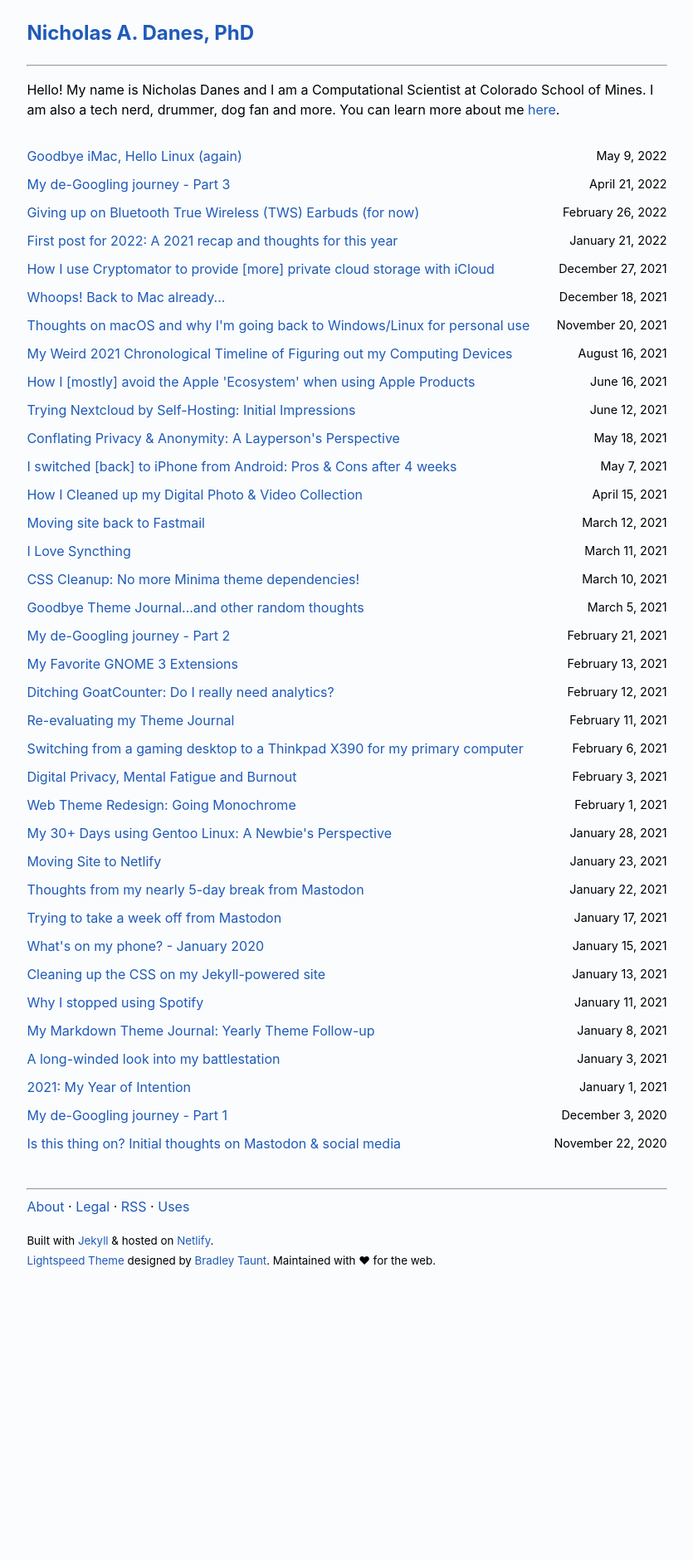
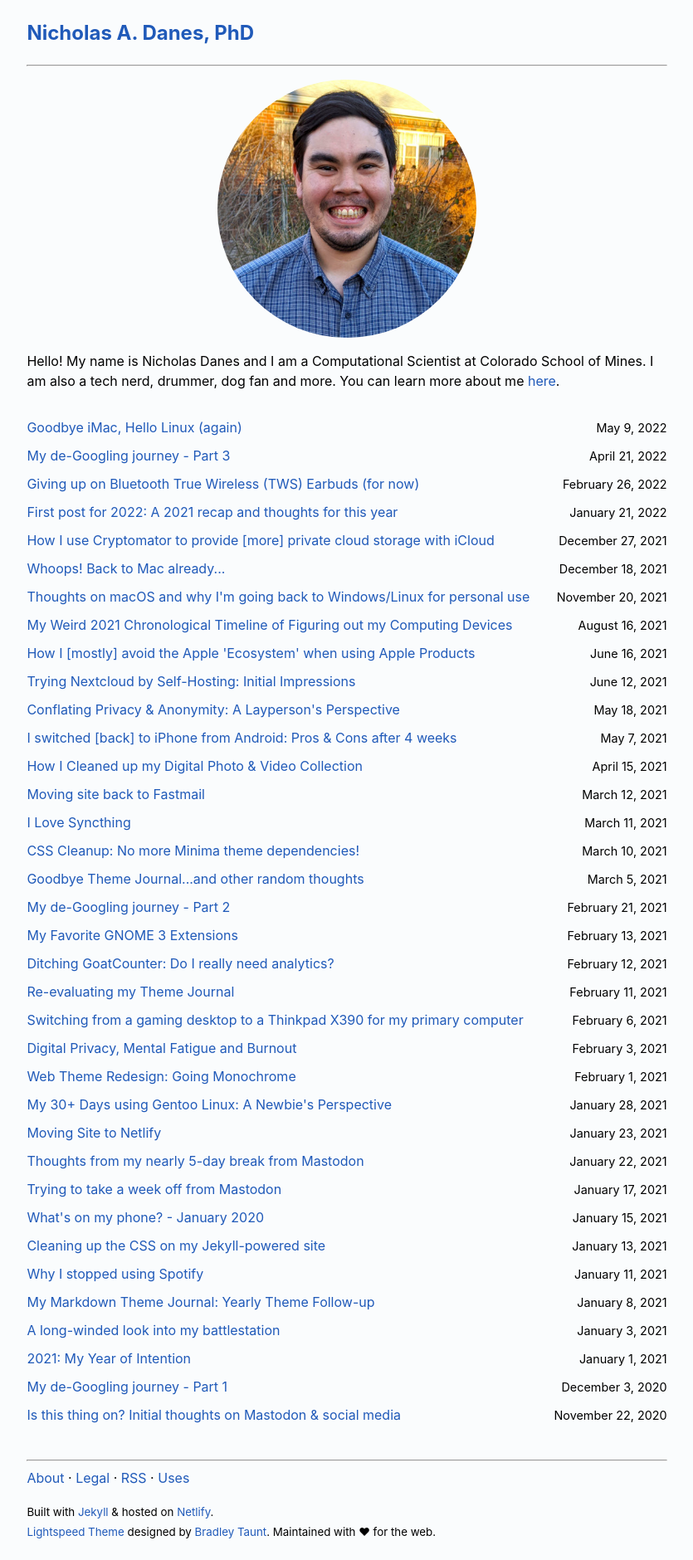
Before and after one commit to danesnick/website_lightspeed, a Jekyll site: the page built from index.markdown, in a window 1280 px wide. Shown: the whole page at 83% size, without its empty margins (222-1057 px from the left). Built offline with Jekyll 4.4.1, drawn with Linux system fonts in a browser that asks for light colours; before the commit the page ends 1553 px from its top, so only the background shows below that.

Commit message:
Updated photo

```diff
--- a/about.markdown
+++ b/about.markdown
@@ -3,7 +3,7 @@ layout: page
 title: About
 ---
 <figure>
- <img class="avatar" src="/images/me_header.png" alt="Me!">
+ <img class="profile" src="/images/me.jpg" alt="Me!">
 </figure>
 
 My name is Nicholas A. Danes and I'm a Computational Scientist, helping researchers with their High Performance Computing support needs at [Colorado School of Mines](https://ciarc.mines.edu). I was born and raised in the Central Valley, California, but now living in Denver, Colorado.
--- a/index.markdown
+++ b/index.markdown
@@ -3,6 +3,11 @@ layout: default
 title: Nicholas A. Danes, PhD
 permalink: /
 ---
+
+<figure>
+ <img class="profile" src="/images/me.jpg" alt="Me!">
+</figure>
+
 
 Hello! My name is Nicholas Danes and I am a Computational Scientist at Colorado School of Mines. I am also a tech nerd, drummer, dog fan and more. You can learn more about me [here](/about).
 
--- a/public/style.css
+++ b/public/style.css
@@ -52,5 +52,14 @@ img
 	height:auto;
 	max-width:100%;
 	}
+.profile
+	{
+	border-radius: 50%;
+	display: block;
+  	margin-left: auto;
+  	margin-right: auto;
+  	width: 45%;
+        }
+
 
 @media(max-width:38rem){.homepage-list li a{width:100%;}}
```
Also changed, not shown: images/me.jpg (added), 1 other file.
